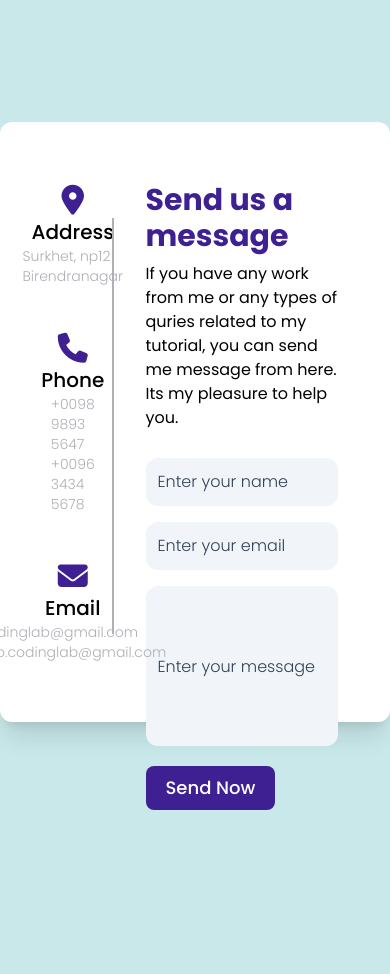
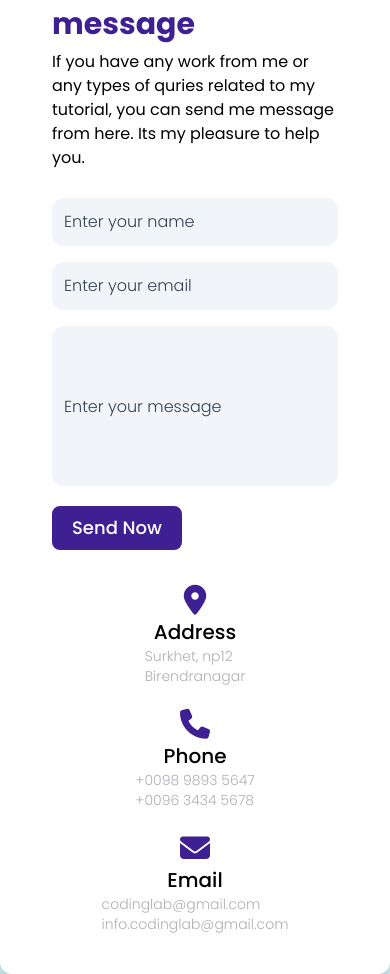
Before and after one commit to salehMb1999/contact-us-page, a website: page index.html in a window 390 px wide. Before the commit the page ends 844 px from the top, so only its background shows below. Drawn offline with Linux system fonts and the light colour scheme.

Commit message:
finished and responsived

```diff
--- a/index.html
+++ b/index.html
@@ -16,26 +16,28 @@
   <body
     class="font-poppins-light bg-[#c8e8e9] flex justify-center items-center h-screen"
   >
-    <div class="container h-[600px] bg-white rounded-xl shadow-xl p-8 py-10">
-      <div class="h-full flex rounded-xl gap-3 justify-center items-center">
+    <div class="container md:[600px] bg-white rounded-xl shadow-xl p-8 py-10">
+      <div
+        class="h-full flex flex-col-reverse md:flex-row rounded-xl gap-3 justify-center items-center"
+      >
         <div
-          class="relative p-5 w-1/4 h-full rounded-l-xl flex flex-col items-center justify-between after:w-[2px] after:h-4/5 after:bg-[#afafb6] after:absolute after:right-0 after:top-14"
+          class="md:relative md:p-5 md:w-1/4 h-full w-full rounded-l-xl flex flex-row flex-wrap md:flex-col items-center justify-center md:after:w-[2px] after:h-4/5 after:bg-[#afafb6] after:absolute after:right-0 after:top-1/2 after:-translate-y-1/2 gap-x-14 gap-y-5"
         >
-          <div class="w-3/5 flex flex-col justify-center items-center">
+          <div class="md:w-3/5 w-40 flex flex-col justify-center items-center">
             <i class="fas fa-map-marker-alt text-3xl text-[#3e2093]"></i>
             <h2 class="font-poppins-medium text-xl">Address</h2>
             <p class="text-[#afafb6] text-sm">
               Surkhet, np12 <br />Birendranagar
             </p>
           </div>
-          <div class="w-3/5 flex flex-col justify-center items-center">
+          <div class="md:w-3/5 w-40 flex flex-col justify-center items-center">
             <i class="fas fa-phone text-3xl text-[#3e2093]"></i>
             <h2 class="font-poppins-medium text-xl">Phone</h2>
             <p class="text-[#afafb6] text-sm">
               +0098 9893 5647 <br />+0096 3434 5678
             </p>
           </div>
-          <div class="w-3/5 flex flex-col justify-center items-center">
+          <div class="md:w-3/5 w-40 flex flex-col justify-center items-center">
             <i class="fas fa-envelope text-3xl text-[#3e2093]"></i>
             <h2 class="font-poppins-medium text-xl">Email</h2>
             <p class="text-[#afafb6] text-sm">
@@ -43,8 +45,8 @@
             </p>
           </div>
         </div>
-        <div class="w-3/4 h-full rounded-r-xl p-5">
-          <h1 class="text-[#3e2093] font-poppins-bold text-3xl mb-2">
+        <div class="md:w-3/4 h-full w-full rounded-r-xl p-5">
+          <h1 class="text-[#3e2093] font-poppins-bold text-3xl mt-10 mb-2">
             Send us a message
           </h1>
           <p class="font-poppins-regular">
@@ -70,7 +72,7 @@
             />
           </form>
           <button
-            class="bg-[#3e2093] text-white font-poppins-medium text-lg px-5 py-2 rounded-lg mt-5"
+            class="bg-[#3e2093] text-white font-poppins-medium text-lg px-5 py-2 rounded-lg mt-5 hover:bg-[#5029bc] hover:transition-all hover:duration-300 hover:ease-in-out"
           >
             Send Now
           </button>
```
Also changed, not shown: src/styles/style.css.
